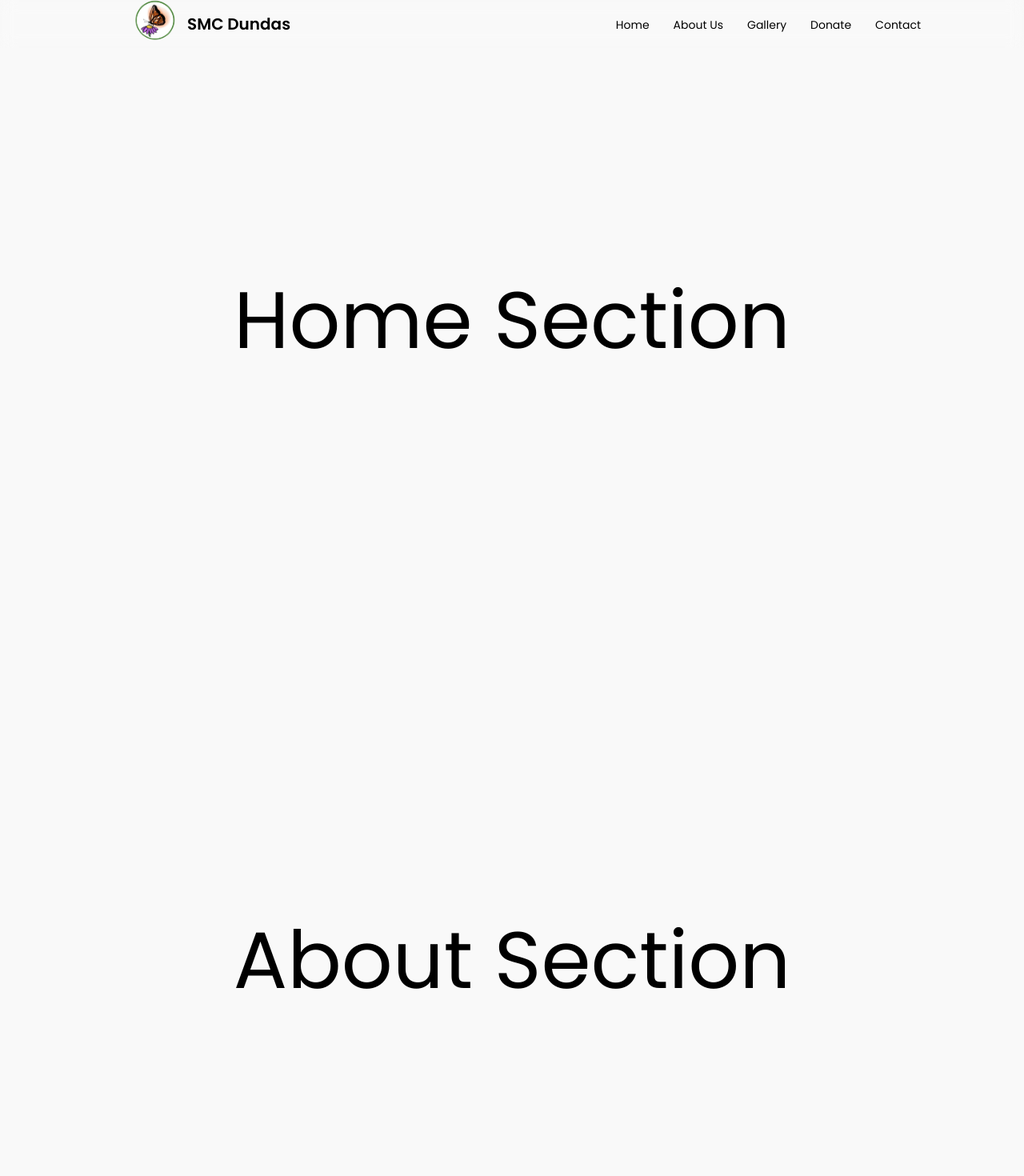
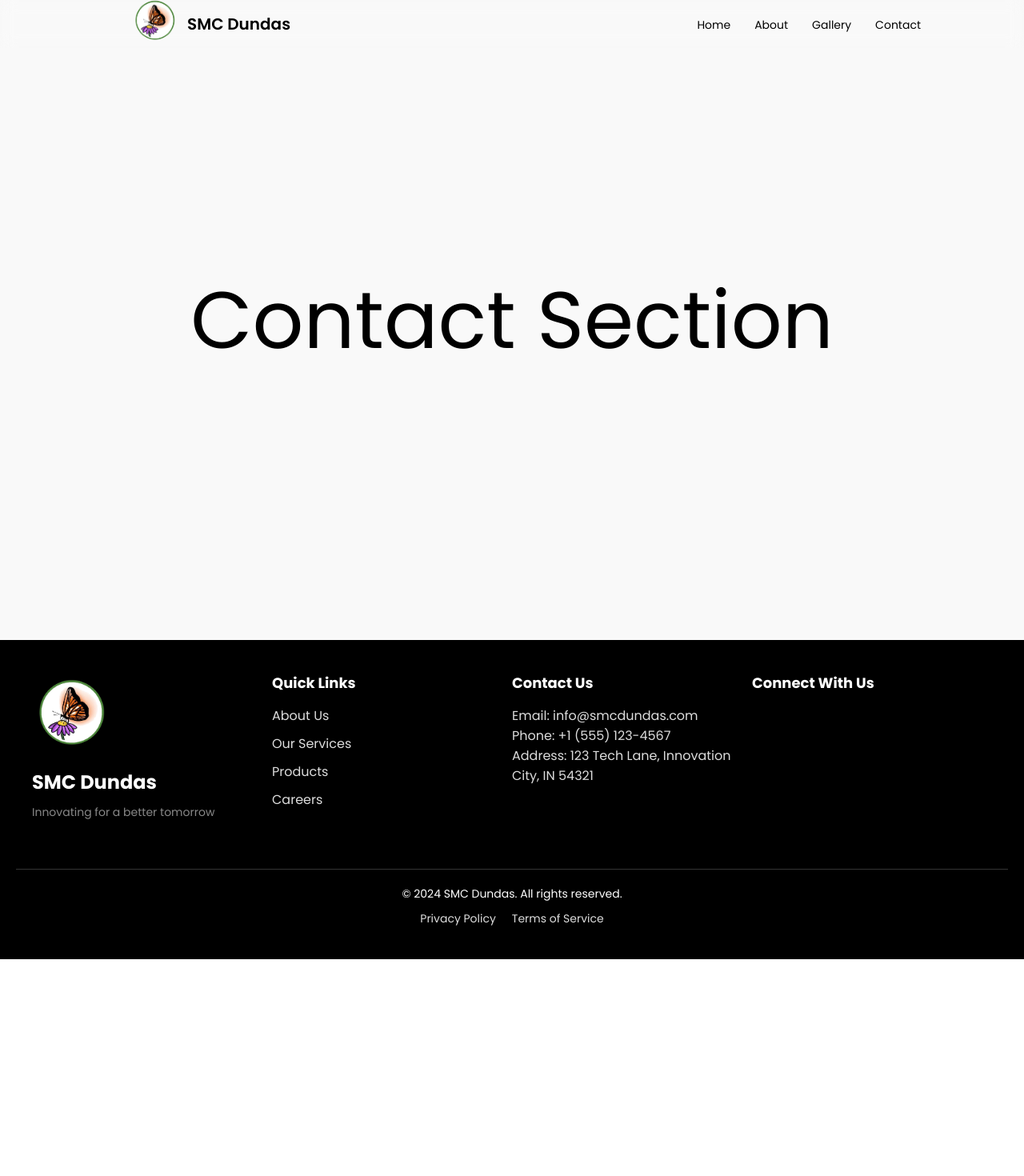
Before and after one commit to WilliamXu070/smc, a React (Create React App) app: page /contact in a window 1280 px wide. Shown: the top 1470 px of the page at 80% size. After the commit the page ends 1199 px from the top, so only its background shows below. Built offline with nearby package versions, Linux system fonts and the light colour scheme.

Commit message:
implementing navigation

```diff
--- a/package.json
+++ b/package.json
@@ -8,6 +8,7 @@
     "@testing-library/user-event": "^13.5.0",
     "react": "^18.3.1",
     "react-dom": "^18.3.1",
+    "react-router-dom": "^6.26.2",
     "react-scripts": "5.0.1",
     "react-snap": "^1.23.0",
     "web-vitals": "^2.1.4"
--- a/src/App.css
+++ b/src/App.css
@@ -109,10 +109,6 @@ section {
   background: var(--bg-color);
 }
 
-#Donate {
-  background: var(--bg-color);
-}
-
 #Contact {
   background: var(--bg-color);
 }
--- a/src/App.js
+++ b/src/App.js
@@ -1,6 +1,12 @@
 import './App.css';
 import logoImage from './Logo.png';
 import React, { useState, useEffect, useRef } from 'react';
+import { BrowserRouter as Router, Routes, Route, Link } from "react-router-dom";
+import Home from './Pages/Home.js';
+import About from './Pages/About.js';
+import Gallery from './Pages/Gallery.js';
+import Contact from './Pages/Contact.js';
+// Import other pages like Gallery and Contact
 
 function App() {
   const [isNavbarVisible, setIsNavbarVisible] = useState(true);
@@ -15,9 +21,9 @@ function App() {
         const scrollThreshold = 100;
 
         if (scrollTop > lastScrollTop.current && scrollTop > scrollThreshold) {
-          setIsNavbarVisible(false);
+          setIsNavbarVisible(false);  // Hide navbar on scroll down
         } else {
-          setIsNavbarVisible(true);
+          setIsNavbarVisible(true);  // Show navbar on scroll up
         }
 
         lastScrollTop.current = scrollTop;
@@ -33,50 +39,38 @@ function App() {
   }, []);
 
   const handleNavClick = (event) => {
-    event.preventDefault();
-    const href = event.currentTarget.getAttribute('href');
-
-    setIsNavbarVisible(true);
-    isScrollingRef.current = true;
-
-    if (timeoutRef.current) clearTimeout(timeoutRef.current);
-
-    setTimeout(() => {
-      const targetElement = document.querySelector(href);
-      if (targetElement) {
-        targetElement.scrollIntoView({ behavior: 'smooth' });
-      }
-
-      timeoutRef.current = setTimeout(() => {
-        isScrollingRef.current = false;
-      }, 1000); // Adjust this delay as needed
-    }, 0);
+    setIsNavbarVisible(true); // Show the navbar when clicking a link
   };
 
   return (
+    <Router>
       <div>
         <nav className={isNavbarVisible ? 'navbar visible' : 'navbar hidden'}>
           <div className="navbar">
             <div className="logo">
               <img src={logoImage} alt="Logo" className="logo-image" />
-            <a href="#Home" onClick={handleNavClick}>SMC Dundas</a>
+              <Link to="/" onClick={handleNavClick}>SMC Dundas</Link>
             </div>
 
             <ul className="menu">
-            <li><a href="#Home" onClick={handleNavClick}>Home</a></li>
-            <li><a href="#About" onClick={handleNavClick}>About Us</a></li>
-            <li><a href="#Gallery" onClick={handleNavClick}>Gallery</a></li>
-            <li><a href="#Donate" onClick={handleNavClick}>Donate</a></li>
-            <li><a href="#Contact" onClick={handleNavClick}>Contact</a></li>
+              <li><Link to="/" onClick={handleNavClick}>Home</Link></li>
+              <li><Link to="/about" onClick={handleNavClick}>About</Link></li>
+              <li><Link to="/gallery" onClick={handleNavClick}>Gallery</Link></li>
+              <li><Link to="/contact" onClick={handleNavClick}>Contact</Link></li>
             </ul>
           </div>
         </nav>
-      <section id="Home">Home Section</section>
-      <section id="About">About Section</section>
-      <section id="Gallery">Gallery Section</section>
-      <section id="Donate">Donate Section</section>
-      <section id="Contact">Contact Section</section>
+
+        {/* Routes for navigation */}
+        <Routes>
+          <Route path="/" element={<Home />} />
+          <Route path="/about" element={<About />} />
+          {/* Add routes for other pages like Gallery and Contact */}
+          <Route path="/gallery" element={<Gallery />} />
+          <Route path="/contact" element={<Contact />} />
+        </Routes>
       </div>
+    </Router>
   );
 }
 
--- /dev/null
+++ b/src/Pages/About.js
@@ -0,0 +1,6 @@
+function About() {
+    return <section id="About">About Section</section>;
+  }
+
+
+  export default About;
--- /dev/null
+++ b/src/Pages/Contact.js
@@ -0,0 +1,5 @@
+function Contact() {
+    return <section id="Contact">Contact Section</section>;
+  }
+
+export default Contact;
--- /dev/null
+++ b/src/Pages/Gallery.js
@@ -0,0 +1,5 @@
+function Gallery() {
+    return <section id="Gallery">Gallery Section</section>;
+  }
+
+export default Gallery;
--- /dev/null
+++ b/src/Pages/Home.js
@@ -0,0 +1,5 @@
+function Home() {
+    return <section id="Home">Home Section</section>;
+  }
+
+export default Home;
```
Also changed, not shown: 1 other file (tests, documents, lock files or other folders). Lines whose indentation alone changed are shown as unchanged.
